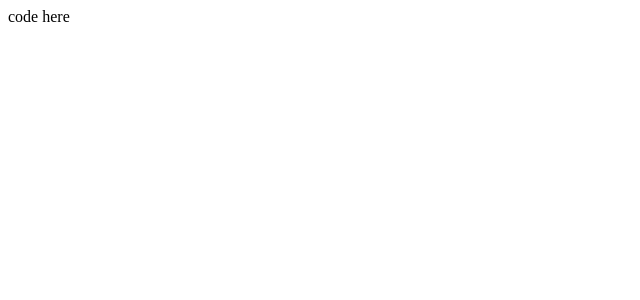
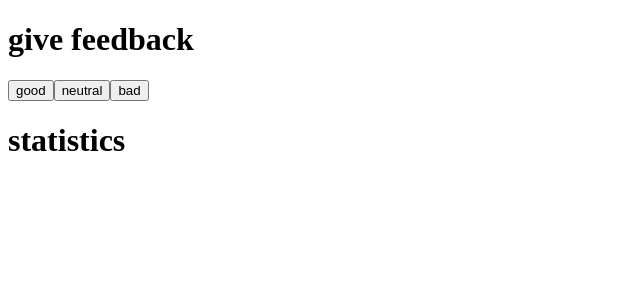
Before and after one commit to sebwylleman/fullstack-open, a React (Vite) app in the folder part01/unicafe/: page / in a window 1280 px wide. Shown: the top 300 px of the page, without its empty margins (0-640 px from the left). Built offline with nearby package versions, Linux system fonts and the light colour scheme.

Commit message:
first part

```diff
--- a/part01/unicafe/src/App.jsx
+++ b/part01/unicafe/src/App.jsx
@@ -1,12 +1,27 @@
 import { useState } from "react"
+
+const Title = ({ text }) => <h1>{text}</h1>
+
+const Button = ({ handleClick, label }) => (
+  <button onClick={handleClick}>{label}</button>
+)
 
 const App = () => {
   // save clicks of each button to its own state
   const [good, setGood] = useState(0)
   const [neutral, setNeutral] = useState(0)
   const [bad, setBad] = useState(0)
+  const handleGoodClick = () => {}
 
-  return <div>code here</div>
+  return (
+    <div>
+      <Title text="give feedback" />
+      <Button handleClick={handleGoodClick} label="good" />
+      <Button handleClick={handleGoodClick} label="neutral" />
+      <Button handleClick={handleGoodClick} label="bad" />
+      <Title text="statistics" />
+    </div>
+  )
 }
 
 export default App
```
